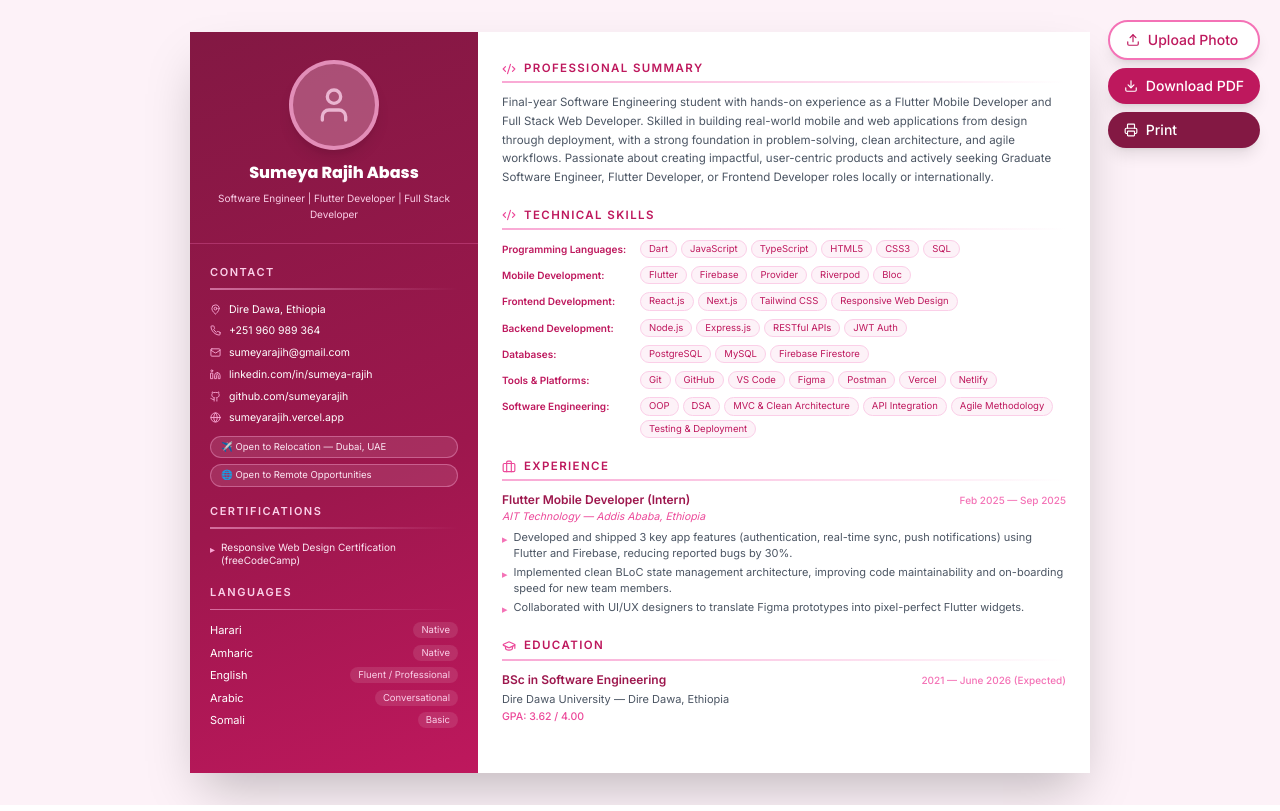
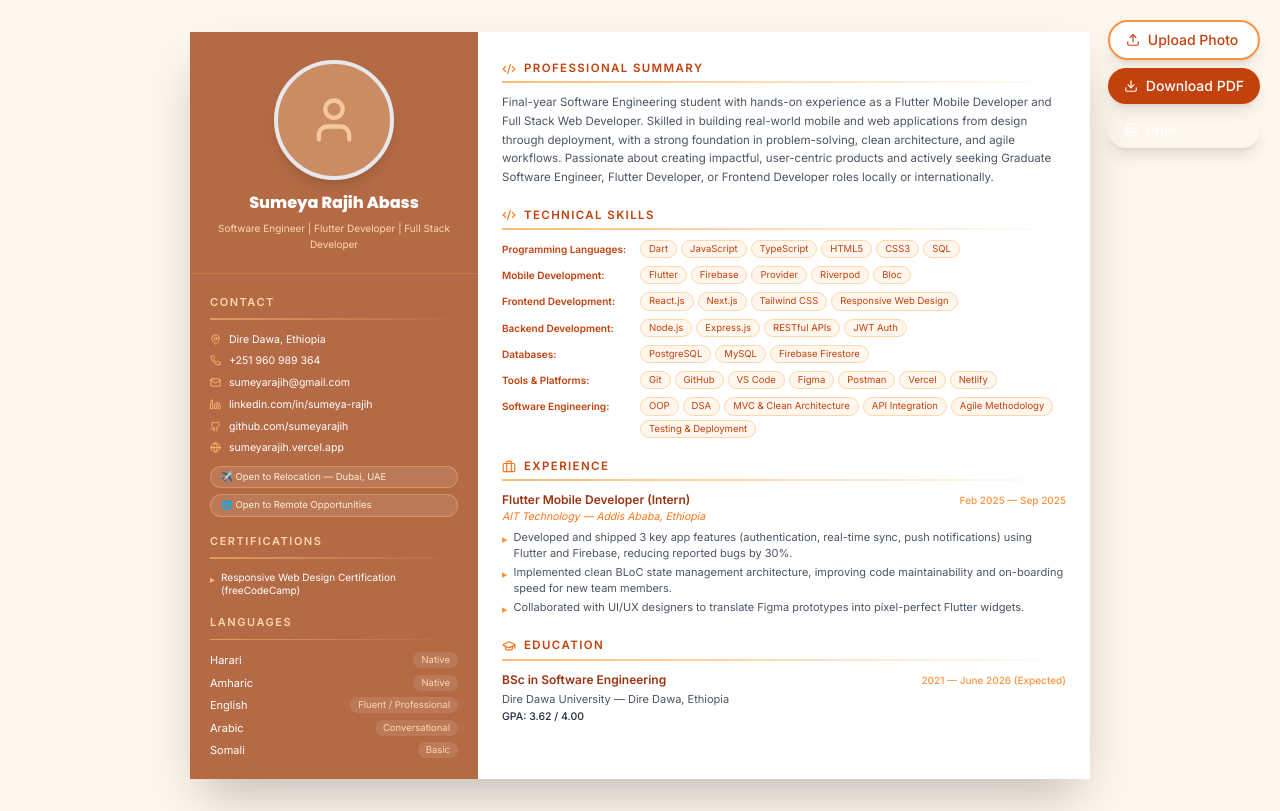
Before and after one commit to sumeyarajih/Sumeya-Cv, a React (Vite) app: page / in a window 1280 px wide. Built offline with nearby package versions, Linux system fonts and the light colour scheme.

Commit message:
fixed and changed the color

```diff
--- a/package.json
+++ b/package.json
@@ -9,6 +9,7 @@
     "preview": "vite preview"
   },
   "dependencies": {
+    "html2pdf.js": "^0.14.0",
     "lucide-react": "^0.383.0",
     "react": "^18.2.0",
     "react-dom": "^18.2.0"
--- a/src/CV.jsx
+++ b/src/CV.jsx
@@ -35,26 +35,26 @@ import {
 
 /** Sidebar section heading */
 const SideHeading = ({ children }) => (
-  <h2 className="text-[11px] font-bold tracking-[0.14em] uppercase text-pink-200 mb-2 mt-1">
+  <h2 className="text-[11px] font-bold tracking-[0.14em] uppercase text-orange-200 mb-2 mt-1">
     {children}
   </h2>
 );
 
 /** Pink sidebar divider */
 const Divider = () => (
-  <div className="h-[1.5px] w-full bg-gradient-to-r from-pink-300/60 to-transparent mb-3" />
+  <div className="h-[1.5px] w-full bg-gradient-to-r from-orange-300/60 to-transparent mb-3" />
 );
 
 /** Main-area section with icon + title */
 const Section = ({ icon: Icon, title, children }) => (
   <section className="mb-5">
     <div className="flex items-center gap-2 mb-1">
-      <Icon size={14} className="text-pink-500 shrink-0" />
-      <h2 className="text-[11.5px] font-bold tracking-[0.12em] uppercase text-pink-700">
+      <Icon size={14} className="text-orange-500 shrink-0" />
+      <h2 className="text-[11.5px] font-bold tracking-[0.12em] uppercase text-orange-700">
         {title}
       </h2>
     </div>
-    <div className="h-[2px] w-full bg-gradient-to-r from-pink-300 to-transparent mb-2.5" />
+    <div className="h-[2px] w-full bg-gradient-to-r from-orange-300 to-transparent mb-2.5" />
     {children}
   </section>
 );
@@ -92,14 +92,14 @@ export default function CV() {
   };
 
   return (
-    <div className="min-h-screen bg-pink-50 flex justify-center py-8 px-4 font-body">
+    <div className="min-h-screen bg-orange-50 flex justify-center py-8 px-4 font-body">
 
       {/* ── Action Buttons (no-print) ── */}
       <div className="no-print fixed top-5 right-5 z-50 flex flex-col gap-2">
         {/* Upload Photo */}
         <button
           onClick={() => fileInputRef.current.click()}
-          className="flex items-center gap-2 bg-white border-2 border-pink-400 text-pink-700 text-sm px-4 py-2 rounded-full shadow-lg hover:bg-pink-50 active:scale-95 transition-all font-medium"
+          className="flex items-center gap-2 bg-white border-2 border-orange-400 text-orange-700 text-sm px-4 py-2 rounded-full shadow-lg hover:bg-orange-50 active:scale-95 transition-all font-medium"
         >
           <Upload size={14} />
           Upload Photo
@@ -108,7 +108,7 @@ export default function CV() {
         {/* Download PDF */}
         <button
           onClick={handleDownloadPdf}
-          className="flex items-center gap-2 bg-pink-700 text-white text-sm px-4 py-2 rounded-full shadow-lg hover:bg-pink-800 active:scale-95 transition-all font-medium"
+          className="flex items-center gap-2 bg-orange-700 text-white text-sm px-4 py-2 rounded-full shadow-lg hover:bg-orange-800 active:scale-95 transition-all font-medium"
         >
           <Download size={14} />
           Download PDF
@@ -117,7 +117,7 @@ export default function CV() {
         {/* Print */}
         <button
           onClick={() => window.print()}
-          className="flex items-center gap-2 bg-pink-900 text-white text-sm px-4 py-2 rounded-full shadow-lg hover:bg-pink-950 active:scale-95 transition-all font-medium"
+          className="flex items-center gap-2 bg--900 text-white text-sm px-4 py-2 rounded-full shadow-lg hover:bg-orange-950 active:scale-95 transition-all font-medium"
         >
           <Printer size={14} />
           Print
@@ -147,27 +147,27 @@ export default function CV() {
         ══════════════════════════════════════════════════════════ */}
         <aside
           className="w-[32%] flex flex-col shrink-0"
-          style={{ background: "linear-gradient(160deg, #831843 0%, #9d174d 60%, #be185d 100%)" }}
+          style={{ background: "linear-gradient(160deg, #b46a45 0%, #b46a45 60%, #b46a45 100%)" }}
         >
           {/* ── Photo + Name + Title ── */}
-          <div className="flex flex-col items-center pt-7 pb-5 px-5 text-center border-b border-pink-400/30">
+          <div className="flex flex-col items-center pt-7 pb-5 px-5 text-center border-b border-orange-400/30">
 
             {/* Circular photo — clickable to upload (hidden on print) */}
             <div
               onClick={() => fileInputRef.current.click()}
               title="Click to upload your photo"
-              className="no-print w-[90px] h-[90px] rounded-full border-4 border-pink-300/70 overflow-hidden flex items-center justify-center mb-3 shadow-lg cursor-pointer hover:opacity-80 transition-opacity bg-pink-200/30"
+              className="no-print w-[120px] h-[120px] rounded-full border-4 border-orangek-300/70 overflow-hidden flex items-center justify-center mb-3 shadow-lg cursor-pointer hover:opacity-80 transition-opacity bg-orange-200/30"
             >
               {photoUrl ? (
                 <img src={photoUrl} alt="Profile" className="w-full h-full object-cover" />
               ) : (
-                <User size={40} className="text-pink-200/80" />
+                <User size={52} className="text-orange-200/80" />
               )}
             </div>
 
             {/* Photo shown in print (non-interactive) */}
             {photoUrl && (
-              <div className="print-only w-[90px] h-[90px] rounded-full border-4 border-pink-300/70 overflow-hidden mb-3 shadow-lg mx-auto">
+              <div className="print-only w-[120px] h-[120px] rounded-full border-4 border-orange-300/70 overflow-hidden mb-3 shadow-lg mx-auto">
                 <img src={photoUrl} alt="Profile" className="w-full h-full object-cover" />
               </div>
             )}
@@ -175,7 +175,7 @@ export default function CV() {
             <h1 className="font-display text-[16px] font-extrabold leading-snug text-white">
               {profile.name}
             </h1>
-            <p className="text-[10px] text-pink-200 mt-1.5 leading-relaxed px-1">
+            <p className="text-[10px] text-orange-200 mt-1.5 leading-relaxed px-1">
               {profile.title}
             </p>
           </div>
@@ -189,36 +189,36 @@ export default function CV() {
               <Divider />
               <div className="space-y-1.5 text-[10.5px]">
                 <div className="flex items-start gap-2">
-                  <MapPin size={11} className="text-pink-300 shrink-0 mt-0.5" />
+                  <MapPin size={11} className="text-orange-300 shrink-0 mt-0.5" />
                   <span>{profile.location}</span>
                 </div>
                 <div className="flex items-start gap-2">
-                  <Phone size={11} className="text-pink-300 shrink-0 mt-0.5" />
+                  <Phone size={11} className="text-orange-300 shrink-0 mt-0.5" />
                   <span>{profile.phone}</span>
                 </div>
                 <div className="flex items-start gap-2">
-                  <Mail size={11} className="text-pink-300 shrink-0 mt-0.5" />
+                  <Mail size={11} className="text-orange-300 shrink-0 mt-0.5" />
                   <span className="break-all">{profile.email}</span>
                 </div>
                 <div className="flex items-start gap-2">
-                  <Linkedin size={11} className="text-pink-300 shrink-0 mt-0.5" />
+                  <Linkedin size={11} className="text-orange-300 shrink-0 mt-0.5" />
                   <span className="break-all">{profile.linkedin}</span>
                 </div>
                 <div className="flex items-start gap-2">
-                  <Github size={11} className="text-pink-300 shrink-0 mt-0.5" />
+                  <Github size={11} className="text-orange-300 shrink-0 mt-0.5" />
                   <span className="break-all">{profile.github}</span>
                 </div>
                 <div className="flex items-start gap-2">
-                  <Globe size={11} className="text-pink-300 shrink-0 mt-0.5" />
+                  <Globe size={11} className="text-orange-300 shrink-0 mt-0.5" />
                   <span className="break-all">{profile.website}</span>
                 </div>
               </div>
               {/* Availability badges */}
               <div className="mt-2.5 space-y-1.5">
-                <div className="flex items-center gap-1 bg-white/10 border border-pink-300/40 rounded-full px-2.5 py-[3px] text-[9.5px] text-pink-100">
+                <div className="flex items-center gap-1 bg-white/10 border border-orange-300/40 rounded-full px-2.5 py-[3px] text-[9.5px] text-orange-100">
                   ✈️ {profile.openToRelocation}
                 </div>
-                <div className="flex items-center gap-1 bg-white/10 border border-pink-300/40 rounded-full px-2.5 py-[3px] text-[9.5px] text-pink-100">
+                <div className="flex items-center gap-1 bg-white/10 border border-orange-300/40 rounded-full px-2.5 py-[3px] text-[9.5px] text-orange-100">
                   🌐 {profile.openToRemote}
                 </div>
               </div>
@@ -230,8 +230,8 @@ export default function CV() {
               <Divider />
               <ul className="space-y-1.5">
                 {certifications.map((c, i) => (
-                  <li key={i} className="flex gap-1.5 items-start text-[10px] text-pink-100 leading-snug">
-                    <span className="text-pink-300 shrink-0 mt-0.5">▸</span>
+                  <li key={i} className="flex gap-1.5 items-start text-[10px] text-orangek-100 leading-snug">
+                    <span className="text-orange-300 shrink-0 mt-0.5">▸</span>
                     <span>{c}</span>
                   </li>
                 ))}
@@ -246,7 +246,7 @@ export default function CV() {
                 {languages.map((l) => (
                   <div key={l.name} className="flex justify-between items-center">
                     <span className="text-[11px] text-white">{l.name}</span>
-                    <span className="text-[9.5px] text-pink-200 bg-white/10 rounded-full px-2 py-[1px]">
+                    <span className="text-[9.5px] text-orange-200 bg-white/10 rounded-full px-2 py-[1px]">
                       {l.level}
                     </span>
                   </div>
@@ -287,7 +287,7 @@ export default function CV() {
               {Object.entries(skills).map(([group, items]) => (
                 <div key={group} className="flex gap-2 items-start">
                   {/* Category label */}
-                  <span className="text-[10px] font-semibold text-pink-700 shrink-0 w-[130px] mt-[2px]">
+                  <span className="text-[10px] font-semibold text-orange-700 shrink-0 w-[130px] mt-[2px]">
                     {group}:
                   </span>
                   {/* Skill tags */}
@@ -295,7 +295,7 @@ export default function CV() {
                     {items.map((s) => (
                       <span
                         key={s}
-                        className="text-[9.5px] bg-pink-50 border border-pink-200 text-pink-700 rounded-full px-2 py-[1px]"
+                        className="text-[9.5px] bg-orange-50 border border-orange-200 text-orange-700 rounded-full px-2 py-[1px]"
                       >
                         {s}
                       </span>
@@ -312,14 +312,14 @@ export default function CV() {
               {experience.map((e, i) => (
                 <div key={i}>
                   <div className="flex justify-between flex-wrap gap-x-2 items-baseline">
-                    <h3 className="text-[12px] font-bold text-pink-800">{e.role}</h3>
-                    <span className="text-[10px] text-pink-400 font-medium shrink-0">{e.period}</span>
+                    <h3 className="text-[12px] font-bold text-orange-800">{e.role}</h3>
+                    <span className="text-[10px] text-orange-400 font-medium shrink-0">{e.period}</span>
                   </div>
-                  <p className="text-[10.5px] italic text-pink-500 mb-1">{e.org}</p>
+                  <p className="text-[10.5px] italic text-orange-500 mb-1">{e.org}</p>
                   <ul className="space-y-0.5">
                     {e.points.map((pt, j) => (
                       <li key={j} className="text-[11px] text-gray-600 flex gap-1.5">
-                        <span className="text-pink-400 shrink-0 mt-0.5">▸</span>
+                        <span className="text-orange-400 shrink-0 mt-0.5">▸</span>
                         <span>{pt}</span>
                       </li>
                     ))}
@@ -332,11 +332,11 @@ export default function CV() {
           {/* Education */}
           <Section icon={GraduationCap} title="Education">
             <div className="flex justify-between flex-wrap gap-x-2 items-baseline">
-              <h3 className="text-[12px] font-bold text-pink-800">{education.degree}</h3>
-              <span className="text-[10px] text-pink-400 font-medium shrink-0">{education.period}</span>
+              <h3 className="text-[12px] font-bold text-orange-800">{education.degree}</h3>
+              <span className="text-[10px] text-orange-400 font-medium shrink-0">{education.period}</span>
             </div>
             <p className="text-[11px] text-gray-600 mt-0.5">{education.school}</p>
-            <p className="text-[10.5px] text-pink-500 mt-0.5 font-medium">{education.gpa}</p>
+            <p className="text-[10.5px] text--500orange mt-0.5 font-medium">{education.gpa}</p>
           </Section>
 
           {/* Achievements — uncomment to re-enable */}
```
Also changed, not shown: tailwind.config.js (+6 -6 lines), 1 other file (tests, documents, lock files or other folders).
